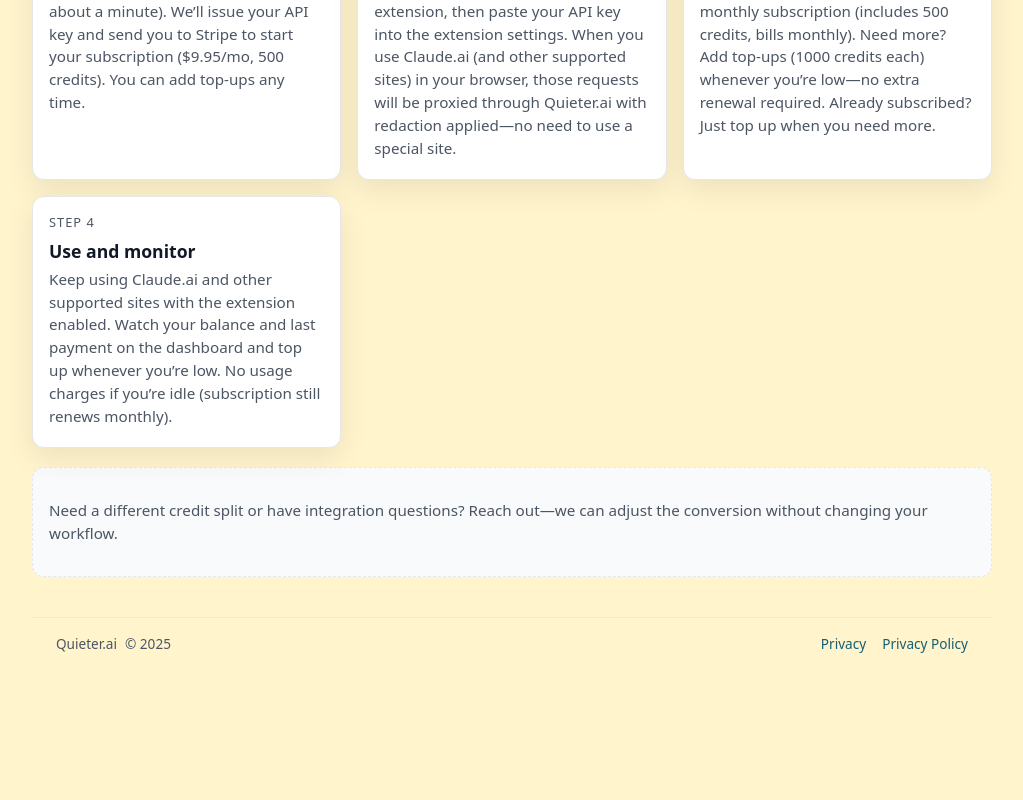
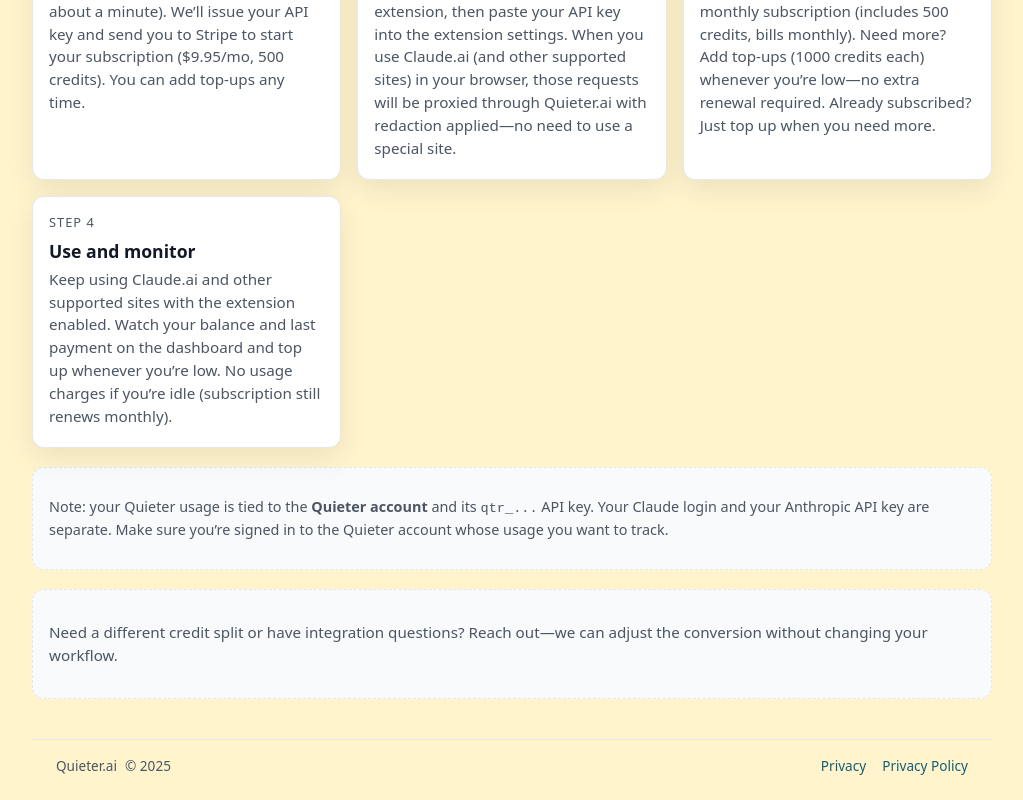
Before and after one commit to pleniv01/quieter.ai, a Vue app in the folder frontend/: page /how-it-works in a window 1280 px wide. Shown: the part 394-1194 px from the top of the page, without its empty margins (128-1151 px from the left). Before the commit the page ends 1072 px from the top, so only its background shows below. Built offline with nearby package versions, Linux system fonts and the light colour scheme.

Commit message:
changed language on UI re rotating keys

```diff
--- a/frontend/src/components/AppHeader.vue
+++ b/frontend/src/components/AppHeader.vue
@@ -20,7 +20,9 @@
         <RouterLink to="/login" class="nav-link">Log in</RouterLink>
       </template>
       <template v-else>
-        <span class="nav-user">{{ email || 'Account' }}</span>
+        <span class="nav-user">
+          Logged in as <strong>{{ email || 'Account' }}</strong>
+        </span>
         <button class="nav-link nav-logout" type="button" @click="logout">Log out</button>
       </template>
     </nav>
@@ -138,6 +140,11 @@
   color: var(--color-text-muted);
 }
 
+.nav-user strong {
+  color: var(--color-text);
+  font-weight: 600;
+}
+
 .nav-logout {
   background: transparent;
   border: 1px solid var(--color-border);
--- a/frontend/src/views/Dashboard.vue
+++ b/frontend/src/views/Dashboard.vue
@@ -24,6 +24,10 @@
         <span v-if="profileName">Profile: <strong>{{ profileName }}</strong></span>
         <span v-else>Profile: <strong>Default tenant</strong></span><br />
         Account ID: <code>{{ accountId }}</code>
+      </p>
+      <p class="account-note">
+        Usage stats and API keys shown here belong only to this Quieter account. Keys from other
+        accounts will not affect this dashboard.
       </p>
 
       <div class="profile-card" v-if="usage">
@@ -127,7 +131,7 @@
       <div class="profile-card" v-if="tenants.length">
         <h2>My API keys</h2>
         <p class="profile-note">
-          Keys are shown only once when rotated. Store them securely.
+          For security, existing keys are never shown. Generate a new key to view and copy it once.
         </p>
         <div v-for="tenant in tenants" :key="tenant.id" class="key-row">
           <div class="key-meta">
@@ -141,7 +145,7 @@
               @click="rotateApiKey(tenant.id)"
               :disabled="rotatingTenantId === tenant.id"
             >
-              {{ rotatingTenantId === tenant.id ? 'Rotating…' : 'Rotate key' }}
+              {{ rotatingTenantId === tenant.id ? 'Generating…' : 'Generate new key' }}
             </button>
           </div>
           <div v-if="rotatedKeys[tenant.id]" class="key-value">
@@ -502,6 +506,12 @@
   margin-bottom: 1rem;
 }
 
+.account-note {
+  font-size: 0.85rem;
+  color: var(--color-text-muted);
+  margin: -0.4rem 0 1rem;
+}
+
 .profile-card {
   margin-bottom: 1.25rem;
   padding: 0.85rem 1rem;
--- a/frontend/src/views/HowItWorks.vue
+++ b/frontend/src/views/HowItWorks.vue
@@ -53,6 +53,14 @@
           if you’re idle (subscription still renews monthly).
         </p>
       </div>
+    </div>
+
+    <div class="account-note">
+      <p>
+        Note: your Quieter usage is tied to the <strong>Quieter account</strong> and its
+        <code>qtr_...</code> API key. Your Claude login and your Anthropic API key are separate.
+        Make sure you’re signed in to the Quieter account whose usage you want to track.
+      </p>
     </div>
 
     <div class="note">
@@ -177,6 +185,20 @@
   font-size: 0.95rem;
 }
 
+.account-note {
+  border: 1px dashed var(--color-border);
+  background: #f9fafb;
+  border-radius: 12px;
+  padding: 0.85rem 1rem;
+  color: var(--color-text-muted);
+  font-size: 0.9rem;
+  margin: 1.2rem 0;
+}
+
+.account-note code {
+  font-size: 0.85rem;
+}
+
 @media (max-width: 640px) {
   h1 {
     font-size: 1.6rem;
--- a/frontend/src/views/UseQuieter.vue
+++ b/frontend/src/views/UseQuieter.vue
@@ -4,6 +4,10 @@
     <p class="lead">
       Send a prompt through your Quieter API key. This runs directly through the Quieter proxy
       without requiring Claude.
+    </p>
+    <p v-if="loggedInEmail" class="account-note">
+      Logged in as <strong>{{ loggedInEmail }}</strong>. Usage is tracked to the Quieter account
+      tied to the API key you use.
     </p>
 
     <div class="card">
@@ -78,6 +82,7 @@
 const modelUsed = ref('');
 const error = ref('');
 const loading = ref(false);
+const loggedInEmail = ref(localStorage.getItem('quieterEmail') || '');
 
 onMounted(() => {
   const savedKey = localStorage.getItem(STORAGE_KEY);
@@ -162,6 +167,12 @@
 
 .lead {
   color: var(--color-text-muted);
+  margin-bottom: 1.2rem;
+}
+
+.account-note {
+  color: var(--color-text-muted);
+  font-size: 0.9rem;
   margin-bottom: 1.2rem;
 }
 
```
Also changed, not shown: 1 other file (tests, documents, lock files or other folders).
